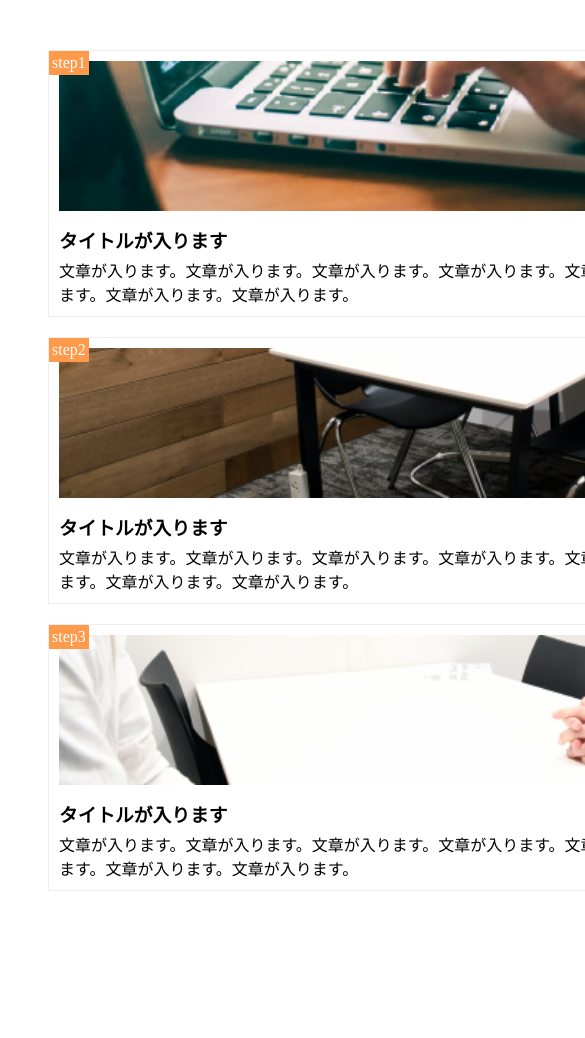
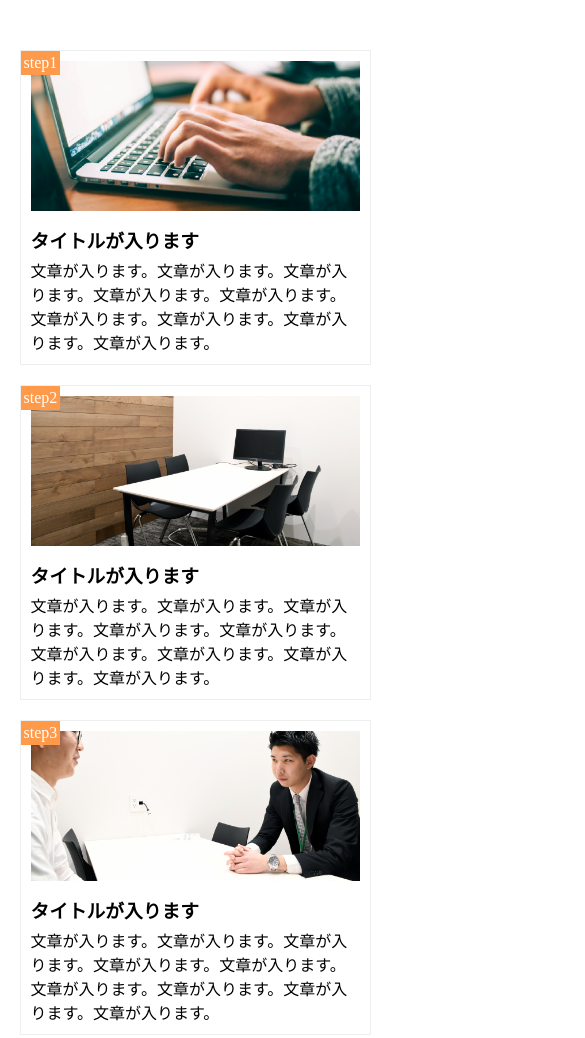
Before and after one commit to kurahashitakahiro/chapter10, a plain HTML site: page index.html in a window 390 px wide. Shown: the top 1038 px of the page, 585 px wide, since content can reach past the window. Before the commit the page ends 941 px from the top, so only its background shows below. Drawn offline with Linux system fonts and the light colour scheme.

Commit message:
[Finish] 1-10

```diff
--- a/style.css
+++ b/style.css
@@ -59,16 +59,17 @@ main{
 	margin: 15px 0 5px;
 }
 @media screen and (max-width:768px) {
+	main {
+		width: 90%;
+	}
 	.step-box{
-		width: 90%;
 		height: auto;
-		margin: 0 auto;
+		width: 100%;
 		margin-bottom: 20px;
 		float: none;
 	}
 	.step-box:last-child{
 		margin-bottom: 0;
-		margin: 0 auto;
 	}
 
 }
```
